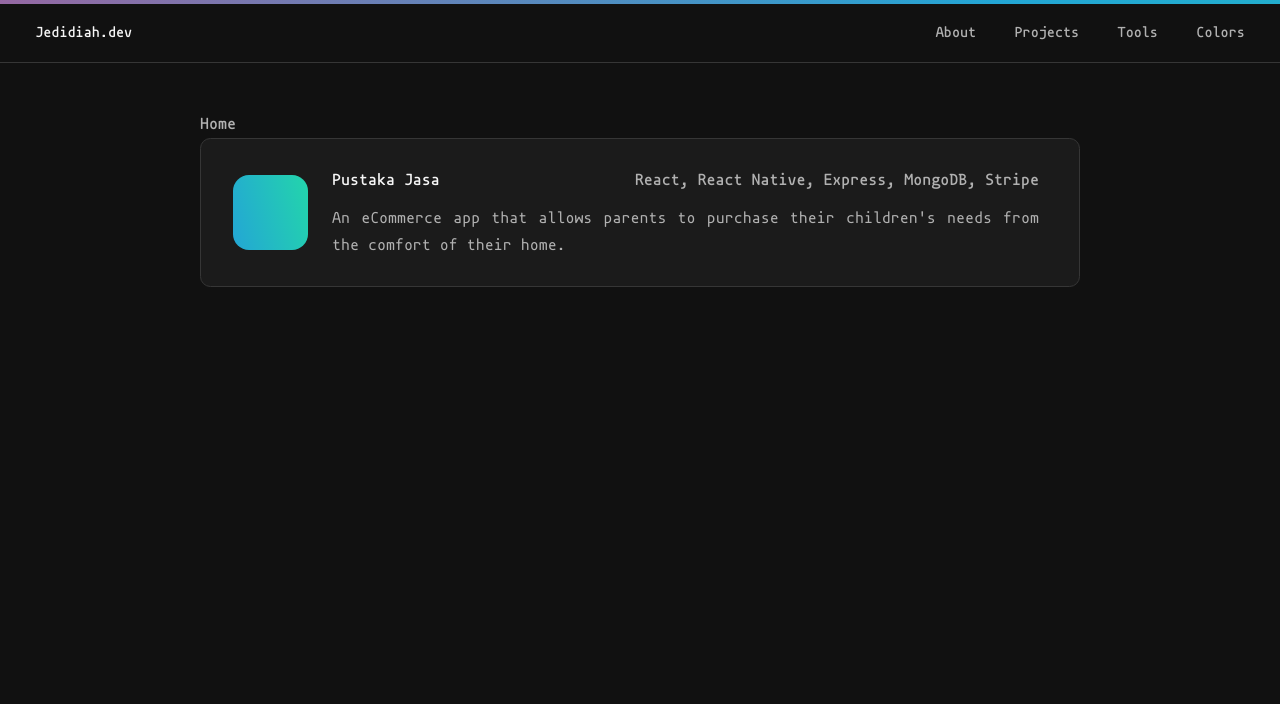
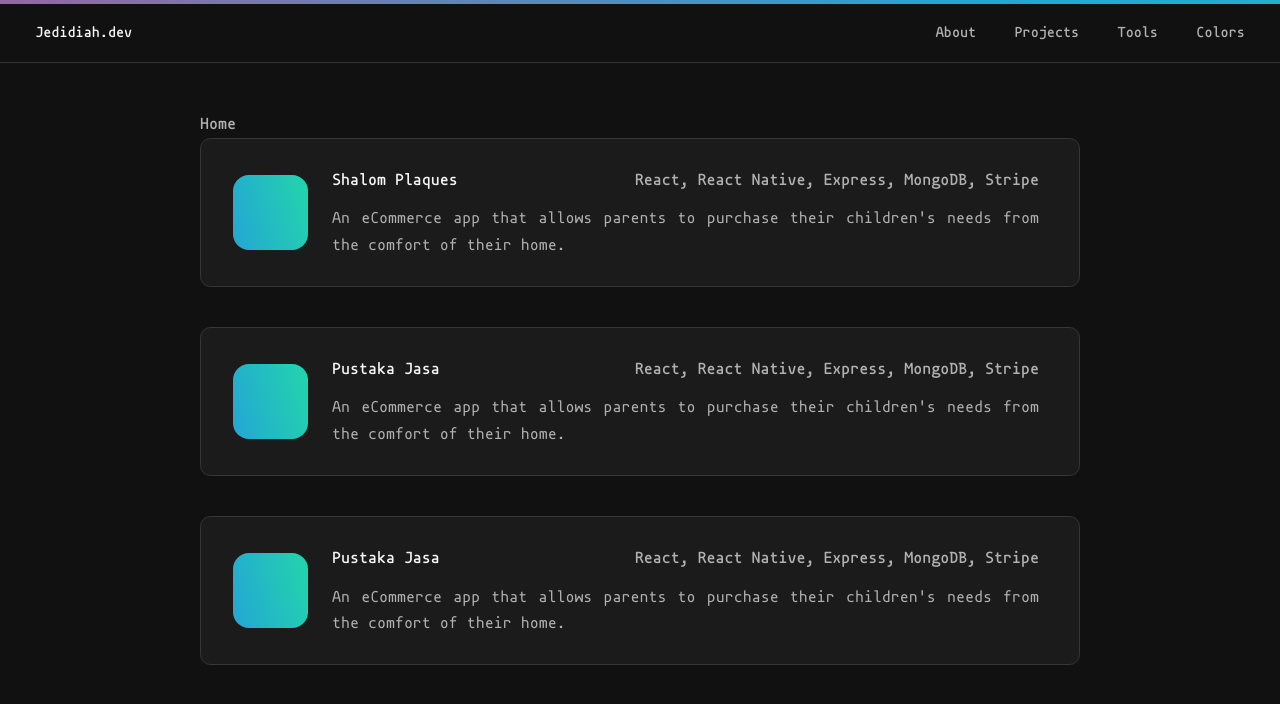
Before and after one commit to danieljantonio/portfolio, a Next.js app: page / in a window 1280 px wide. Shown: the top 704 px of the page. Built offline with nearby package versions, Linux system fonts and the light colour scheme.

Commit message:
add template card views

```diff
--- a/src/pages/index.tsx
+++ b/src/pages/index.tsx
@@ -6,12 +6,24 @@ const Home: NextPage = () => {
 	return (
 		<>
 			<Head>
-				<title>Create T3 App</title>
-				<meta name='description' content='Generated by create-t3-app' />
+				<title>Daniel Antonio</title>
+				<meta name='description' content='Daniel Jedidiah Antonio' />
 				<link rel='icon' href='/favicon.ico' />
 			</Head>
 			<div>
 				<div>Home</div>
+				<Card
+					title='Shalom Plaques'
+					stack='React, React Native, Express, MongoDB, Stripe'
+					body="An eCommerce app that allows parents to purchase their children's needs from the comfort of their home."
+					href={'https://github.com/jedidiahaaaaa/shalom-plaques'}
+				/>
+				<Card
+					title='Pustaka Jasa'
+					stack='React, React Native, Express, MongoDB, Stripe'
+					body="An eCommerce app that allows parents to purchase their children's needs from the comfort of their home."
+					href={'https://play.google.com/store/apps/details?id=com.pustakajasa.esmartapps&hl=en_SG&gl=US'}
+				/>
 				<Card title='Pustaka Jasa' stack='React, React Native, Express, MongoDB, Stripe' body="An eCommerce app that allows parents to purchase their children's needs from the comfort of their home." href={'https://google.com'} />
 			</div>
 		</>
--- a/src/styles/components/card.module.scss
+++ b/src/styles/components/card.module.scss
@@ -9,6 +9,7 @@
 	padding: 1.75rem 1.5rem;
 	display: flex;
 	justify-content: space-evenly;
+	margin-bottom: 2.5rem;
 	.card-brand {
 		min-height: 75px;
 		min-width: 75px;
```
